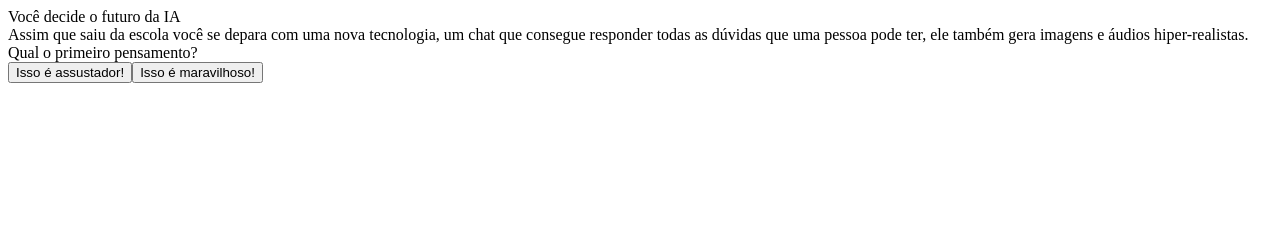
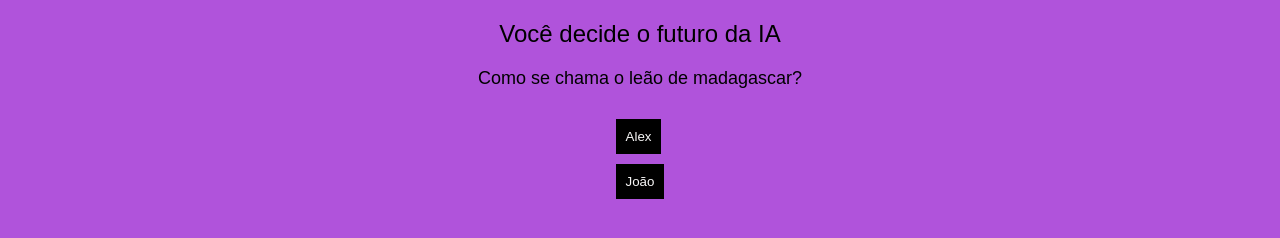
Before and after one commit to otaviooo07/trabalho-3.0, a plain HTML site: page index.html in a window 1280 px wide. Drawn offline with Linux system fonts and the light colour scheme.

Commit message:
Add files via upload

```diff
--- a/index.html
+++ b/index.html
@@ -4,7 +4,7 @@
     <meta charset="UTF-8">
     <meta name="viewport" content="width=device-width, initial-scale=1.0">
     <title>Questionário Interativo</title>
-<link rel="stylesheet" href="styles.css">
+    <link rel="stylesheet" href="style.css">
 </head>
 <body>
     <div id="titulo">Você decide o futuro da IA</div>
--- a/script.js
+++ b/script.js
@@ -1,62 +1,70 @@
 const perguntas = [
     {
-    enunciado: "Assim que saiu da escola você se depara com uma nova tecnologia, um chat que consegue responder todas as dúvidas que uma pessoa pode ter, ele também gera imagens e áudios hiper-realistas. Qual o primeiro pensamento?",
+        enunciado: "Como se chama o leão de madagascar?",
         alternativas: [
-    "Isso é assustador!",
-    "Isso é maravilhoso!"
+            { texto: "Alex", pontuacao: 3 },
+            { texto: "João", pontuacao: 0 }
         ]
     },
     {
-    enunciado: "Com a descoberta desta tecnologia, chamada Inteligência Artificial, uma professora de tecnologia da escola decidiu fazer uma sequência de aulas sobre esta tecnologia. No fim de uma aula ela pede que você escreva um trabalho sobre o uso de IA em sala de aula. Qual atitude você toma?",
+        enunciado: "Quem é o grande vilão do filme Vingadores Guerra Infinita",
         alternativas: [
-    "Utiliza uma ferramenta de busca na internet que utiliza IA para que ela ajude a encontrar informações relevantes para o trabalho e explique numa linguagem que facilite o entendimento.",
-    "Escreve o trabalho com base nas conversas que teve com colegas, algumas pesquisas na internet e conhecimentos próprios sobre o tema."
+            { texto: "Thanos", pontuacao: 2 },
+            { texto: "Doctor Strange", pontuacao: 0 }
         ]
     },
     {
-    enunciado: "Após a elaboração do trabalho escrito, a professora realizou um debate entre a turma para entender como foi realizada a pesquisa e escrita. Nessa conversa também foi levantado um ponto muito importante: como a IA impacta o trabalho do futuro. Nesse debate, como você se posiciona?",
+        enunciado: "Thanos conseguiu o que ele queria no final do filme?",
         alternativas: [
-    "Defende a ideia de que a IA pode criar novas oportunidades de emprego e melhorar habilidades humanas.",
-    "Me preocupo com as pessoas que perderão seus empregos para máquinas e defendem a importância de proteger os trabalhadores."
+            { texto: "Sim", pontuacao: 2 },
+            { texto: "Não", pontuacao: 1 }
         ]
     },
     {
-    enunciado: "Ao final da discussão, você precisou criar uma imagem no computador que representasse o que pensa sobre IA. E agora?",
+        enunciado: "No filme, Homem de ferro acaba morrendo ?",
         alternativas: [
-    "Criar uma imagem utilizando uma plataforma de design como o Paint.",
-    "Criar uma imagem utilizando um gerador de imagem de IA."
+            { texto: "Sim mas na parte 2", pontuacao: 2 },
+            { texto: "Sim mais na parte 1", pontuacao: 0 }
         ]
-
     },
     {
-    enunciado: "Você tem um trabalho em grupo de biologia para entregar na semana seguinte, o andamento do trabalho está um pouco atrasado e uma pessoa do seu grupo decidiu fazer com ajuda da IA. O problema é que o trabalho está totalmente igual ao do chat. O que você faz?",
+        enunciado: "Gamora morre na parte 2 ?",
         alternativas: [
-    "Escrever comandos para o chat é uma forma de contribuir com o trabalho, por isso não é um problema utilizar o texto inteiro.",
-    "O chat pode ser uma tecnologia muito avançada, mas é preciso manter a atenção pois toda máquina erra, por isso revisar o trabalho e contribuir com as perspectivas pessoais é essencial."
+            { texto: "Sim thanos a mata", pontuacao: 5 },
+            { texto: "Não, ela sobrevive", pontuacao: 0 }
         ]
     }
 ];
+
 let atual = 0;
+let pontuacao = 0; // Variável para armazenar a pontuação
 let perguntaAtual;
 const caixaPerguntas = document.getElementById('caixaPerguntas');
 const alternativasContainer = document.getElementById('alternativas');
+
 function mostraPergunta() {
     perguntaAtual = perguntas[atual];
     caixaPerguntas.textContent = perguntaAtual.enunciado;
     alternativasContainer.innerHTML = '';
-    perguntaAtual.alternativas.forEach((alternativa, index) => {
+    perguntaAtual.alternativas.forEach((alternativa) => {
         const button = document.createElement('button');
-    button.textContent = alternativa;
+        button.textContent = alternativa.texto;
         button.addEventListener('click', () => {
+            pontuacao += alternativa.pontuacao; // Incrementa a pontuação com base na alternativa selecionada
             atual++;
             if (atual < perguntas.length) {
                 mostraPergunta();
             } else {
-    caixaPerguntas.textContent = 'Você completou o questionário!';
-    alternativasContainer.innerHTML = '';
+                exibePontuacaoFinal(); // Chama função para exibir a pontuação final
             }
         });
         alternativasContainer.appendChild(button);
     });
 }
-    mostraPergunta();
+
+function exibePontuacaoFinal() {
+    caixaPerguntas.textContent = `Você completou o questionário! Sua pontuação final é: ${pontuacao}`;
+    alternativasContainer.innerHTML = ''; // Limpa as alternativas
+}
+
+mostraPergunta(); // Inicia o questionário mostrando a primeira pergunta
--- a/style.css
+++ b/style.css
@@ -1,6 +1,6 @@
 body {
     font-family: Arial, sans-serif;
-    background-color: #e40808;
+    background-color: #b053db;
     display: flex;
     flex-direction: column;
     align-items: center;
@@ -19,11 +19,11 @@ body {
     display: block;
     margin: 10px 0;
     padding: 10px;
-    background-color: #007BFF;
-    color: rgb(17, 31, 230);
+    background-color: #000000;
+    color: rgb(248, 247, 247);
     border: none;
     cursor: pointer;
     }
     #alternativas button:hover {
-    background-color: #0056b3;
+    background-color: #b8d15d;
     }
```
Lines whose indentation alone changed are shown as unchanged.
